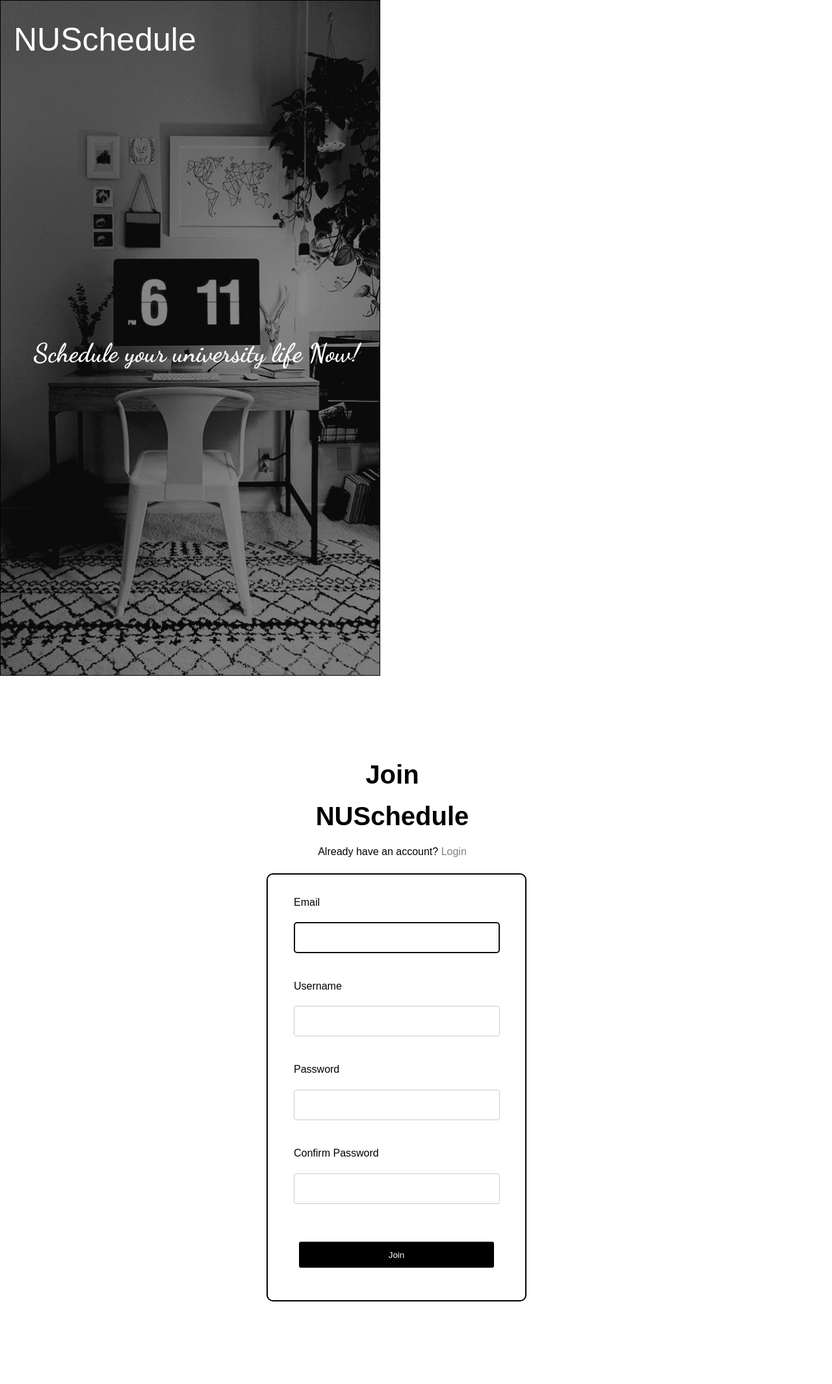
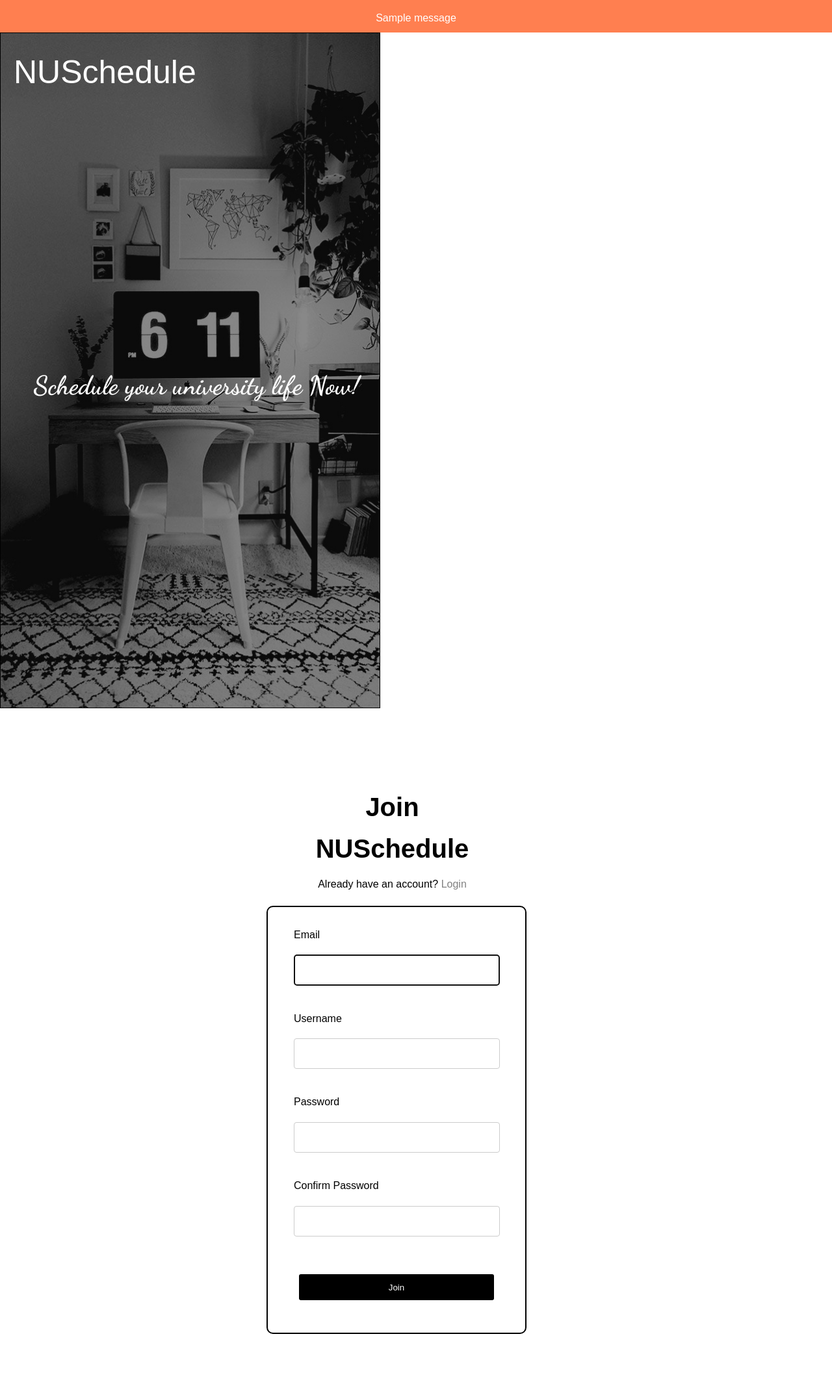
Before and after one commit to IrvingHe000/NowSchedule, a Flask app: page /auth/register in a window 1280 px wide. Shown: the whole page at 65% size. Before the commit the page ends 2003 px from the top, so only its background shows below. Run offline with Flask 2, Linux system fonts and the light colour scheme; tables that the repository leaves empty hold one stand-in row (values such as "Sample post"); one stand-in notice (Sample message) is shown; some web fonts are replaced.

Commit message:
Adding flash

```diff
--- a/flaskr/auth.py
+++ b/flaskr/auth.py
@@ -22,19 +22,19 @@ def register():
         error = None
 
         if not email:
-            error = 'Email is required'
+            error = 'Email is required!'
         elif not username:
-            error = 'Username is required.'
+            error = 'Username is required!'
         elif not password:
-            error = 'Password is required.'
+            error = 'Password is required!'
         elif not confirmPassword:
-            error = 'Comfirm Password is required.'
+            error = 'Comfirm Password is required!'
         elif not password == confirmPassword:
-            error = 'Those passwords didn’t match.'
+            error = 'Those passwords didn’t match!'
         elif db.execute(
                 'SELECT id FROM user WHERE username = ?', (username,)
         ).fetchone() is not None:
-            error = 'User {} is already registered.'.format(username)
+            error = 'User {} is already registered!'.format(username)
 
         if error is None:
             db.execute(
@@ -61,9 +61,9 @@ def login():
         ).fetchone()
 
         if user is None:
-            error = 'Incorrect username.'
+            error = 'Incorrect username!'
         elif not check_password_hash(user['password'], password):
-            error = 'Incorrect password.'
+            error = 'Incorrect password!'
 
         if error is None:
             session.clear()
--- a/flaskr/templates/auth/login.html
+++ b/flaskr/templates/auth/login.html
@@ -12,6 +12,8 @@
 </head>
 
 <body>
+    {% extends "layout.html" %}
+    {% block body %}
     <header>
         <a href=# style="font-family: 'Pattaya', sans-serif;">NUSchedule</a>
         <h3 style="font-family: 'Pattaya', sans-serif;">Schedule your university life Now!</h3>
@@ -35,6 +37,7 @@
             <p>Don't have an account? <a href="{{ url_for('auth.register') }}">Sign up here</a></p>
         </footer>
     </div>
+    {% endblock %}
 </body>
 
 
--- a/flaskr/templates/auth/signup.html
+++ b/flaskr/templates/auth/signup.html
@@ -12,6 +12,8 @@
 </head>
 
 <body>
+    {% extends "layout.html" %}
+    {% block body %}
     <header>
         <a href="" style="font-family: 'Pattaya', sans-serif;">NUSchedule</a>
         <p style="font-family: 'Dancing Script', cursive;">Schedule your university life Now!</p>
@@ -42,6 +44,7 @@
             </form>
         </div>
     </div>
+    {% endblock %}
 </body>
 
 </html>
--- /dev/null
+++ b/flaskr/templates/layout.html
@@ -0,0 +1,40 @@
+<!doctype html>
+<title>My Application</title>
+<head>
+    <style>
+        * {
+            margin : 0px;
+            padding: 0px;
+        }
+        li {
+            padding-top: 15px;
+            text-align: center;
+        }
+
+        .message {
+            color: white;
+        }
+        #warnings {
+            height: 50px;
+            margin: 0px;
+            padding: 0px;
+            background-color: coral;
+        }
+    </style>
+</head>
+<body>
+
+{% with messages = get_flashed_messages() %}
+  {% if messages %}
+        <div id = "warnings">
+            <ul class=flashes>
+            {% for message in messages %}
+              <li><p class = "message">{{ message }}<p></li>
+            {% endfor %}
+            </ul>
+        </div>
+  {% endif %}
+{% endwith %}
+
+{% block body %}{% endblock %}
+</body>
```
Also changed, not shown: flaskr/blog.py (added), instance/flaskr.sqlite, 1 other file.
